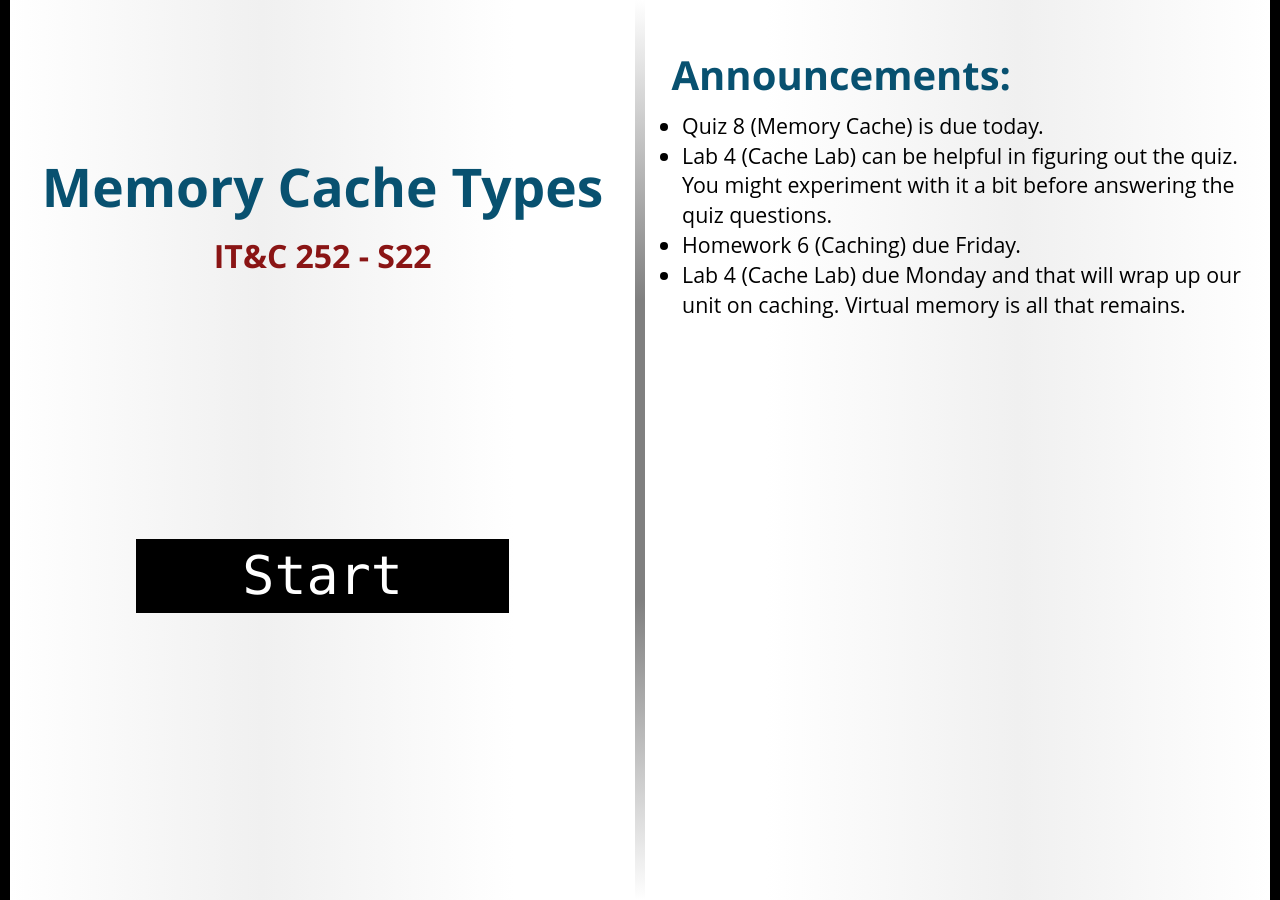
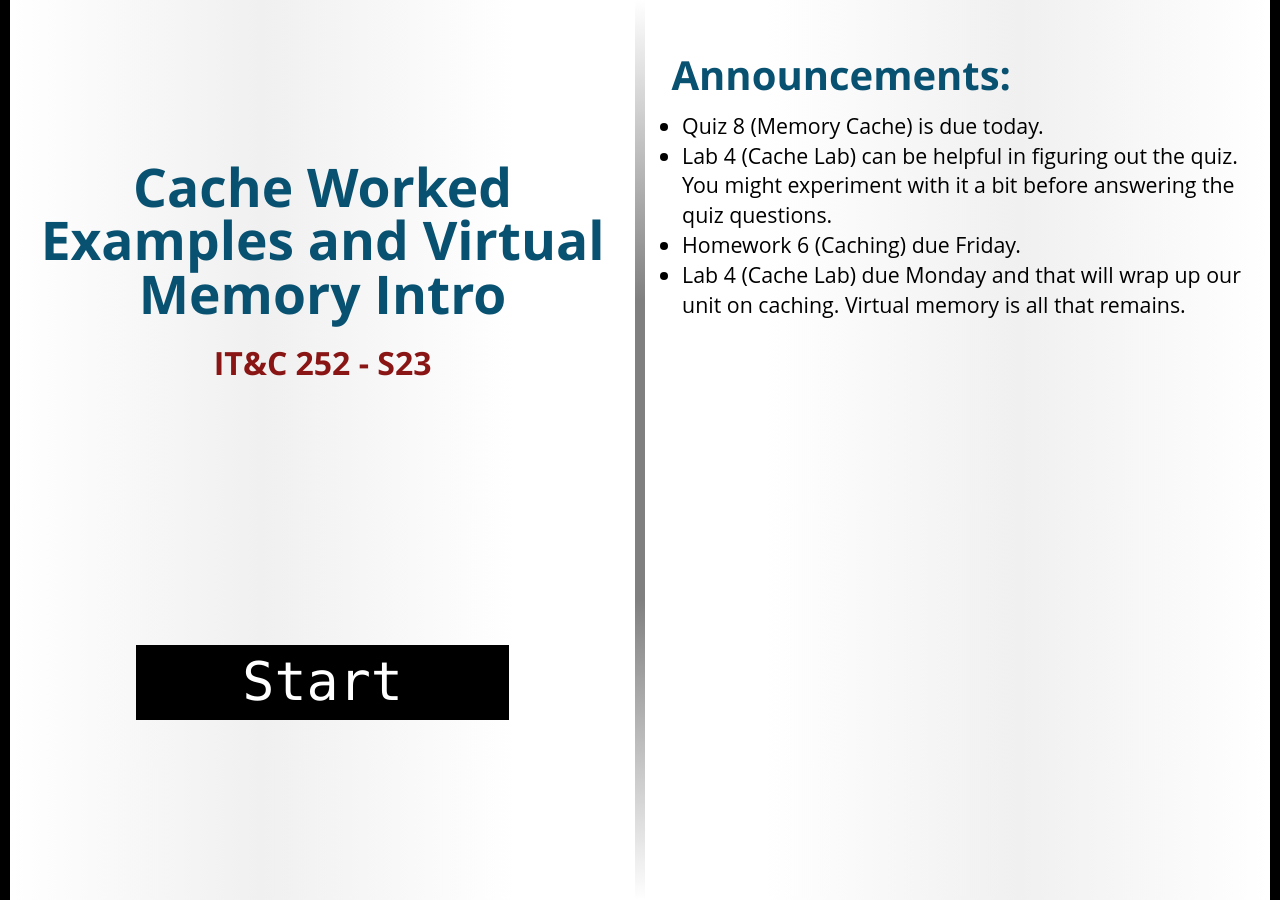
Before and after one commit to bredd/byu-itc-252.github.io, a Jekyll site: the page built from _welcome/S23.md, in a window 1280 px wide. Built offline with Jekyll 4.4.1, drawn with Linux system fonts in a browser that asks for light colours; some web fonts are replaced.

Commit message:
S23 Update

```diff
--- a/_welcome/S23.md
+++ b/_welcome/S23.md
@@ -1,6 +1,6 @@
 ---
-title: Memory Cache Types
-session: S22
+title: Cache Worked Examples and Virtual Memory Intro
+session: S23
 ---
 
 * Quiz 8 (Memory Cache) is due today.
```
